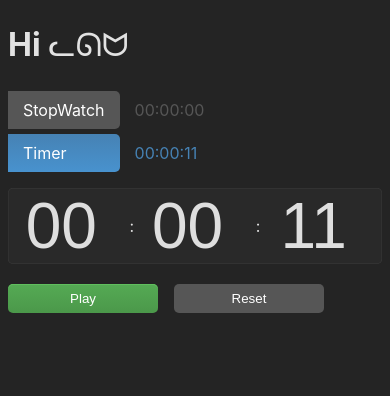
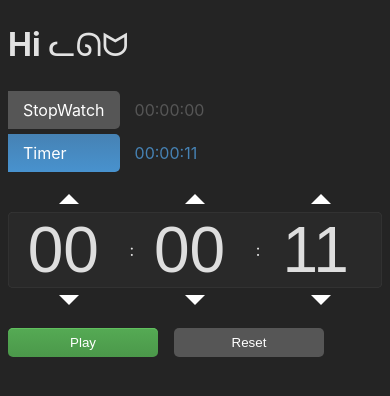
Before and after one commit to Skcorpion/react-ts-timer, a React (Vite) app: page /react-ts-timer/timer in a window 390 px wide. Shown: the top 396 px of the page. Built offline with nearby package versions, Linux system fonts and the light colour scheme.

Commit message:
task #8 added custom control over inputs on smartphones

```diff
--- a/package.json
+++ b/package.json
@@ -10,6 +10,7 @@
     "preview": "vite preview"
   },
   "dependencies": {
+    "classnames": "^2.3.2",
     "localforage": "^1.10.0",
     "match-sorter": "^6.3.1",
     "react": "^18.2.0",
--- a/src/components/Control.css
+++ b/src/components/Control.css
@@ -9,12 +9,9 @@
 .control-btn {
   padding: 7px 15px;
   color: #fff;
-  border: none;
   border-radius: 5px;
-  cursor: regular;
   min-width: 150px;
   background-color: #565656;
-  cursor: pointer;
 }
 
 .control-btn.start {
@@ -49,6 +46,61 @@
   transform: translateY(0) scale(1);
   transition: all 0.5s ease;
   max-width: 500px;
+  margin: 40px 0;
+}
+
+.digits__wrapper {
+  position: relative;
+  width: 100%;
+}
+
+.digits__btn {
+  display: none;
+  position: absolute;
+  width: 100%;
+  height: 25px;
+  color: #dedede;
+}
+
+.digits__btn.inactive {
+  display: none;
+}
+
+.digits__btn::after {
+  content: "";
+  position: absolute;
+  top: 50%;
+  right: 50%;
+  width: 0;
+  height: 0;
+  border-left: 10px solid transparent;
+  border-right: 10px solid transparent;
+  transform: translate(50%, -50%);
+}
+
+
+.digits__btn.up {
+  top: -25px;
+}
+
+.digits__btn.up::after {
+  border-bottom: 10px solid #fff; /* Replace #fff with the background color of the button */
+}
+
+.digits__btn.up.disabled::after {
+  border-bottom: 10px solid #3a3a3a;
+}
+
+.digits__btn.down {
+  bottom: -25px;
+}
+
+.digits__btn.down::after {
+  border-top: 10px solid #fff; /* Replace #fff with the background color of the button */
+}
+
+.digits__btn.down.disabled::after {
+  border-top: 10px solid #3a3a3a;
 }
 
 .digits {
@@ -81,8 +133,13 @@
 }
 
 @media (max-width: 400px) {
-
   .digits {
     font-size: 4rem;
   }
 }
+
+@media (hover: none) {
+  .digits__btn {
+    display: block;
+  }
+}
--- a/src/components/Control.tsx
+++ b/src/components/Control.tsx
@@ -1,6 +1,7 @@
 import { FC } from "react";
 import "./Control.css";
 import useTimer from "../customHooks/useTimer";
+import classNames from "classnames";
 
 const Control: FC<ReturnType<typeof useTimer> & { isControled: boolean }> = ({
   hours,
@@ -10,36 +11,91 @@
   start,
   reset,
   handleChange,
+  handleClick,
   isControled,
 }) => (
   <>
     <div className="time">
+      <div className="digits__wrapper">
+        <button
+          className={classNames("digits__btn", "up", {
+            disabled: isRunning,
+            inactive: !isControled,
+          })}
+          onClick={() => handleClick(1, "hours")}
+          disabled={isRunning || !isControled}
+        />
         <input
           className="digits"
           type="number"
           name="hours"
           value={hours}
-        onChange={(e) => handleChange(e, hours)}
+          onChange={(e) => handleChange(e, hours, "hours")}
           disabled={isRunning || !isControled}
         />
+        <button
+          className={classNames("digits__btn", "down", {
+            disabled: isRunning,
+            inactive: !isControled,
+          })}
+          onClick={() => handleClick(-1, "hours")}
+          disabled={isRunning || !isControled}
+        />
+      </div>
       <span className="colon">:</span>
+      <div className="digits__wrapper">
+        <button
+          className={classNames("digits__btn", "up", {
+            disabled: isRunning,
+            inactive: !isControled,
+          })}
+          onClick={() => handleClick(1, "minutes")}
+          disabled={isRunning || !isControled}
+        />
         <input
           className="digits"
           type="number"
           name="minutes"
           value={minutes}
-        onChange={(e) => handleChange(e, minutes)}
+          onChange={(e) => handleChange(e, minutes, "minutes")}
           disabled={isRunning || !isControled}
         />
+        <button
+          className={classNames("digits__btn", "down", {
+            disabled: isRunning,
+            inactive: !isControled,
+          })}
+          onClick={() => handleClick(-1, "minutes")}
+          disabled={isRunning || !isControled}
+        />
+      </div>
       <span className="colon">:</span>
+      <div className="digits__wrapper">
+        <button
+          className={classNames("digits__btn", "up", {
+            disabled: isRunning,
+            inactive: !isControled,
+          })}
+          onClick={() => handleClick(1, "seconds")}
+          disabled={isRunning || !isControled}
+        />
         <input
           className="digits"
           type="number"
           name="seconds"
           value={seconds}
-        onChange={(e) => handleChange(e, seconds)}
+          onChange={(e) => handleChange(e, seconds, "seconds")}
           disabled={isRunning || !isControled}
         />
+        <button
+          className={classNames("digits__btn", "down", {
+            disabled: isRunning,
+            inactive: !isControled,
+          })}
+          onClick={() => handleClick(-1, "seconds")}
+          disabled={isRunning || !isControled}
+        />
+      </div>
     </div>
     <div className="buttons">
       <button
--- a/src/customHooks/useStopwatch.ts
+++ b/src/customHooks/useStopwatch.ts
@@ -33,5 +33,9 @@
     // do nothing
   }
 
-  return { ...Time.getTimeFromSeconds(time), start, reset, isRunning, handleChange };
+  function handleClick() {
+    // do nothing
+  }
+
+  return { ...Time.getTimeFromSeconds(time), start, reset, isRunning, handleChange, handleClick };
 }
--- a/src/customHooks/useTimer.ts
+++ b/src/customHooks/useTimer.ts
@@ -1,4 +1,4 @@
-import { useEffect, useState} from "react";
+import { useEffect, useState } from "react";
 import Time from "../utils/Time";
 
 export default function useTimer(startSeconds = 600) {
@@ -31,17 +31,7 @@
     setTime(startSeconds);
   }
 
-  function handleChange(
-    e: React.ChangeEvent<HTMLInputElement>,
-    prevValue: string
-  ) {
-    if (!("inputType" in e.nativeEvent)) {
-      // filter keyboard numbers (only arrows allowed)
-      const { name, value } = e.target;
-      const intValue = parseInt(value);
-      const intPrevValue = parseInt(prevValue);
-      const incOrDec = intValue > intPrevValue ? 1 : -1;
-
+  function changeTime(name: string, incOrDec: 1 | -1) {
     switch (name) {
       case "hours":
         setTime((prev) => {
@@ -69,6 +59,24 @@
         break;
     }
   }
+
+  function handleChange(
+    e: React.ChangeEvent<HTMLInputElement>,
+    prevValue: string,
+    name: string
+  ) {
+    if (!("inputType" in e.nativeEvent)) {
+      // filter keyboard numbers (only arrows allowed)
+      const { value } = e.target;
+      const intValue = parseInt(value);
+      const intPrevValue = parseInt(prevValue);
+      const incOrDec = intValue > intPrevValue ? 1 : -1;
+      changeTime(name, incOrDec);
+    }
+  }
+
+  function handleClick(incOrDec: 1 | -1, name: string) {
+    changeTime(name, incOrDec);
   }
 
   return {
@@ -76,6 +84,7 @@
     start,
     reset,
     handleChange,
+    handleClick,
     isRunning,
   };
 }
--- a/src/index.css
+++ b/src/index.css
@@ -53,3 +53,9 @@
 a.active > span {
   color: #4682b4;
 }
+
+button {
+  border: none;
+  background-color: transparent;
+  cursor: pointer;
+}
```
Also changed, not shown: 1 other file (tests, documents, lock files or other folders). Lines whose indentation alone changed are shown as unchanged.
